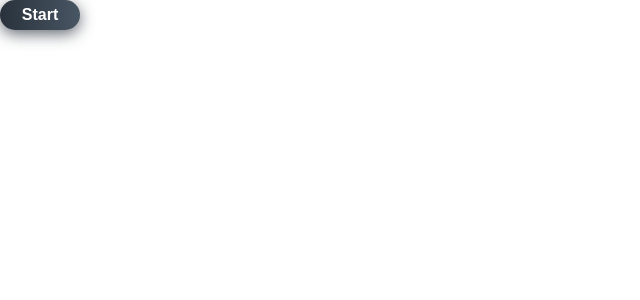
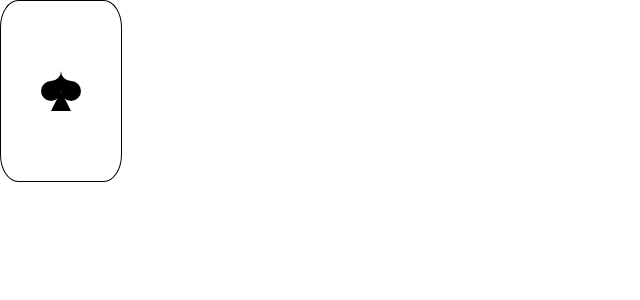
Before and after one commit to o8o0o8o/card-game, a React (Create React App) app: page / in a window 1280 px wide. Shown: the top 300 px of the page, without its empty margins (0-640 px from the left). Built offline with nearby package versions, Linux system fonts and the light colour scheme.

Commit message:
feat/spades-suit

```diff
--- a/src/App/components/BlackJack/BlackJack.js
+++ b/src/App/components/BlackJack/BlackJack.js
@@ -1,11 +1,10 @@
 import React from "react";
-
-import { Button } from "../common/Button/Button";
+import { Card } from "../common/Card/Card";
 
 export const BlackJack = () => {
   return (
     <div>
-      <Button text="Start" />
+      <Card card={{ back: "sd" }} />
     </div>
   );
 };
--- a/src/App/components/common/Card/Card.js
+++ b/src/App/components/common/Card/Card.js
@@ -4,7 +4,7 @@ import PropTypes from "prop-types";
 import { Base } from "../Card/components/Base/Base";
 import { Flip } from "../Card/components/effects/Flip/Flip";
 import { Gradient } from "../../common/Card/components/backgrounds/Gradient/Gradient";
-import { Hearts } from "./components/suits/Hearts/Hearts";
+import { Spades } from "./components/suits/Spades/Spades";
 
 export const Card = ({ card }) => {
   const changeBackOfCard = useMemo(() => {
@@ -23,7 +23,7 @@ export const Card = ({ card }) => {
       case "gradient":
         return <Base element={<Gradient element={changeCardRank} />} />;
       default:
-        return <Hearts />;
+        return <Spades />;
     }
   }, [card.suit, changeCardRank]);
 
@@ -34,7 +34,7 @@ export const Card = ({ card }) => {
       default:
         return <Base element={changeSuitBackOfCard} />;
     }
-  }, [changeBackOfCard, changeSuitBackOfCard]);
+  }, [card.effect, changeBackOfCard, changeSuitBackOfCard]);
 
   return <div>{chooseEffect}</div>;
 };
--- /dev/null
+++ b/src/App/components/common/Card/components/suits/Spades/Spades.js
@@ -0,0 +1,18 @@
+import React from "react";
+
+import { useStyles } from "./Spades.styles";
+
+export const Spades = () => {
+  const classes = useStyles();
+
+  return (
+    <div>
+      <div className={`${classes.circleLeftInner} ${classes.circle}`}></div>
+      <div className={`${classes.circleRightInner} ${classes.circle}`}></div>
+      <div className={classes.triangleTop}></div>
+      <div className={`${classes.circleLeftOuter} ${classes.circle}`}></div>
+      <div className={`${classes.circleRightOuter} ${classes.circle}`}></div>
+      <div className={classes.triangleBottom}></div>
+    </div>
+  );
+};
--- /dev/null
+++ b/src/App/components/common/Card/components/suits/Spades/Spades.styles.js
@@ -0,0 +1,56 @@
+import { createUseStyles } from "react-jss";
+
+const COLOR = "black";
+const DIAMETER = 20;
+const OFFSET_TOP = 60;
+const OFFSET_SIDE = 40;
+const BACKGROUND = "white";
+
+export const useStyles = createUseStyles({
+  circle: {
+    position: "absolute",
+    width: `${DIAMETER}px`,
+    height: `${DIAMETER}px`,
+    borderRadius: "50%",
+  },
+  circleLeftInner: {
+    left: `${OFFSET_SIDE}px`,
+    top: `${OFFSET_TOP + DIAMETER}px`,
+    background: `${COLOR}`,
+  },
+  circleRightInner: {
+    top: `${OFFSET_TOP + DIAMETER}px`,
+    right: `${OFFSET_SIDE}px`,
+    background: `${COLOR}`,
+  },
+  triangleTop: {
+    position: "absolute",
+    top: `${OFFSET_TOP + DIAMETER / 2}px`,
+    left: `${OFFSET_SIDE}px`,
+    width: 0,
+    height: 0,
+    borderStyle: "solid",
+    borderWidth: `${DIAMETER}px  ${DIAMETER}px 0 ${DIAMETER}px `,
+    borderColor: `${COLOR} transparent transparent transparent`,
+  },
+  circleLeftOuter: {
+    left: `${OFFSET_SIDE}px`,
+    top: `${OFFSET_TOP}px`,
+    background: BACKGROUND,
+  },
+  circleRightOuter: {
+    right: `${OFFSET_SIDE}px`,
+    top: `${OFFSET_TOP}px`,
+    background: BACKGROUND,
+  },
+  triangleBottom: {
+    position: "absolute",
+    top: `${OFFSET_TOP + 1.5 * DIAMETER}px`,
+    left: `${OFFSET_SIDE + DIAMETER / 2}px`,
+    width: 0,
+    height: 0,
+    borderStyle: "solid",
+    borderWidth: `0 ${DIAMETER / 2}px ${DIAMETER}px  ${DIAMETER / 2}px`,
+    borderColor: `transparent transparent ${COLOR} transparent`,
+  },
+});
```
